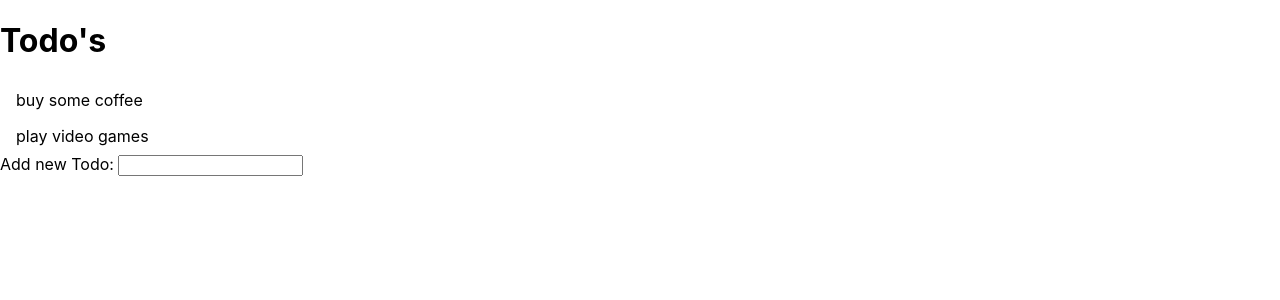
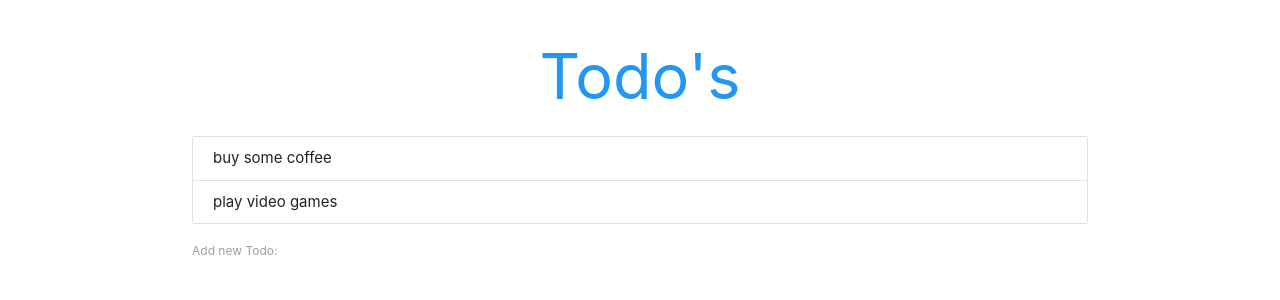
Before and after one commit to rizalfmaulana/todo-react, a React (Create React App) app: page / in a window 1280 px wide. Shown: the top 300 px of the page. Built offline with nearby package versions, Linux system fonts and the light colour scheme; the HTML template or start-up script is replaced by a standard one.

Commit message:
modified add todos

```diff
--- a/public/index.html
+++ b/public/index.html
@@ -11,6 +11,7 @@
     />
     <link rel="apple-touch-icon" href="%PUBLIC_URL%/logo192.png" />
     <link rel="stylesheet" href="https://fonts.googleapis.com/css?family=Roboto:300,400,500,700&display=swap" />
+    <link rel="stylesheet" href="https://cdnjs.cloudflare.com/ajax/libs/materialize/1.0.0-rc.2/css/materialize.min.css">
     <!--
       manifest.json provides metadata used when your web app is installed on a
       user's mobile device or desktop. See https://developers.google.com/web/fundamentals/web-app-manifest/
--- a/src/AddForm.js
+++ b/src/AddForm.js
@@ -1,5 +1,4 @@
 import { useState } from "react";
-import TextField from "@material-ui/core/TextField";
 
 const AddForm = ({ addTodos }) => {
   const [content, setContent] = useState("");
@@ -10,6 +9,7 @@ const AddForm = ({ addTodos }) => {
 
   const handleSubmit = (e) => {
     e.preventDefault();
+    console.log(content);
     addTodos(content);
     setContent("");
   };
--- a/src/App.js
+++ b/src/App.js
@@ -15,10 +15,10 @@ function App() {
   };
 
   const addTodos = (todo) => {
-    todo.id = Math.random();
-    setTodos((prevState) => {
-      [...prevState, todo];
-    });
+    const tod = { content: todo };
+    tod.id = Math.random();
+    const to = [...todos, tod];
+    setTodos(to);
   };
 
   return (
--- a/src/Todos.js
+++ b/src/Todos.js
@@ -10,7 +10,7 @@ const Todos = ({ todos, deleteTodos }) => {
       );
     })
   ) : (
-    <p>You haven't todo's left</p>
+    <p className='center'>You haven't todo's left</p>
   );
 
   return <div className="todos collection">{todoList}</div>;
```
